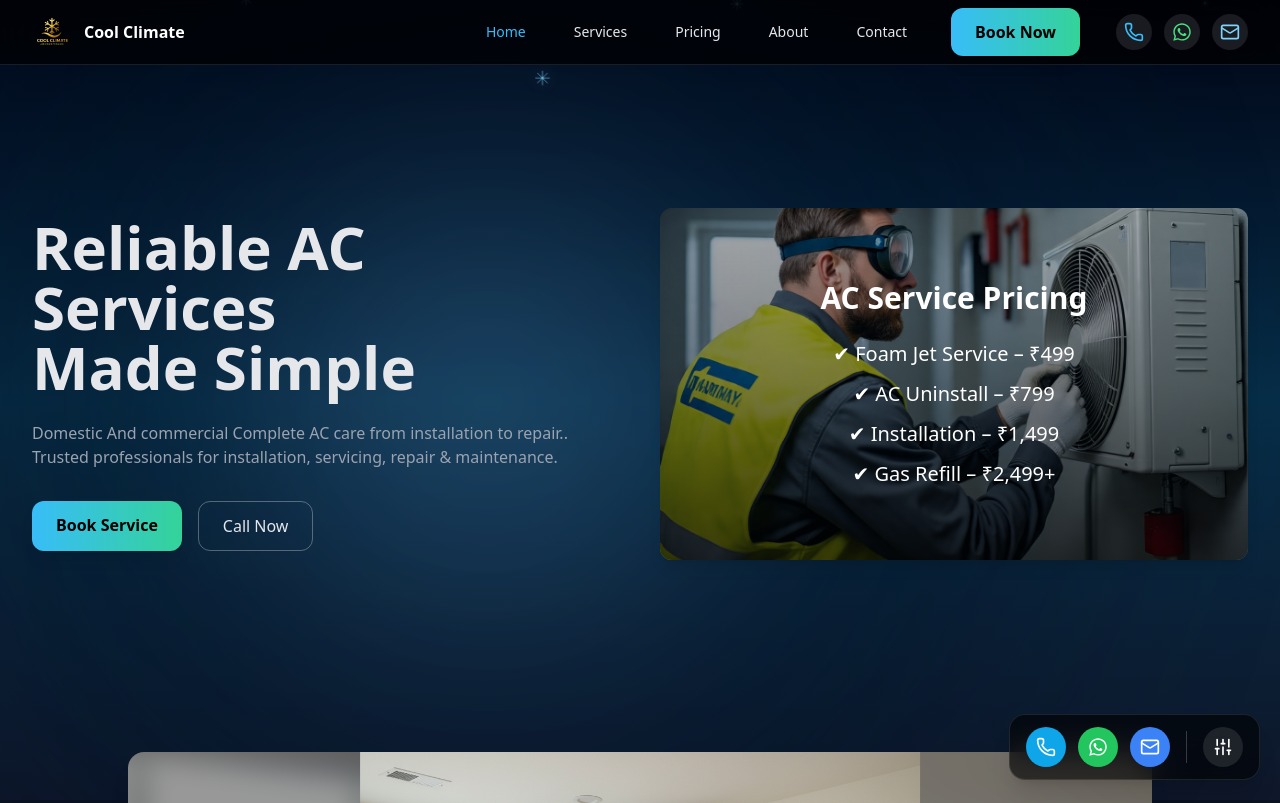
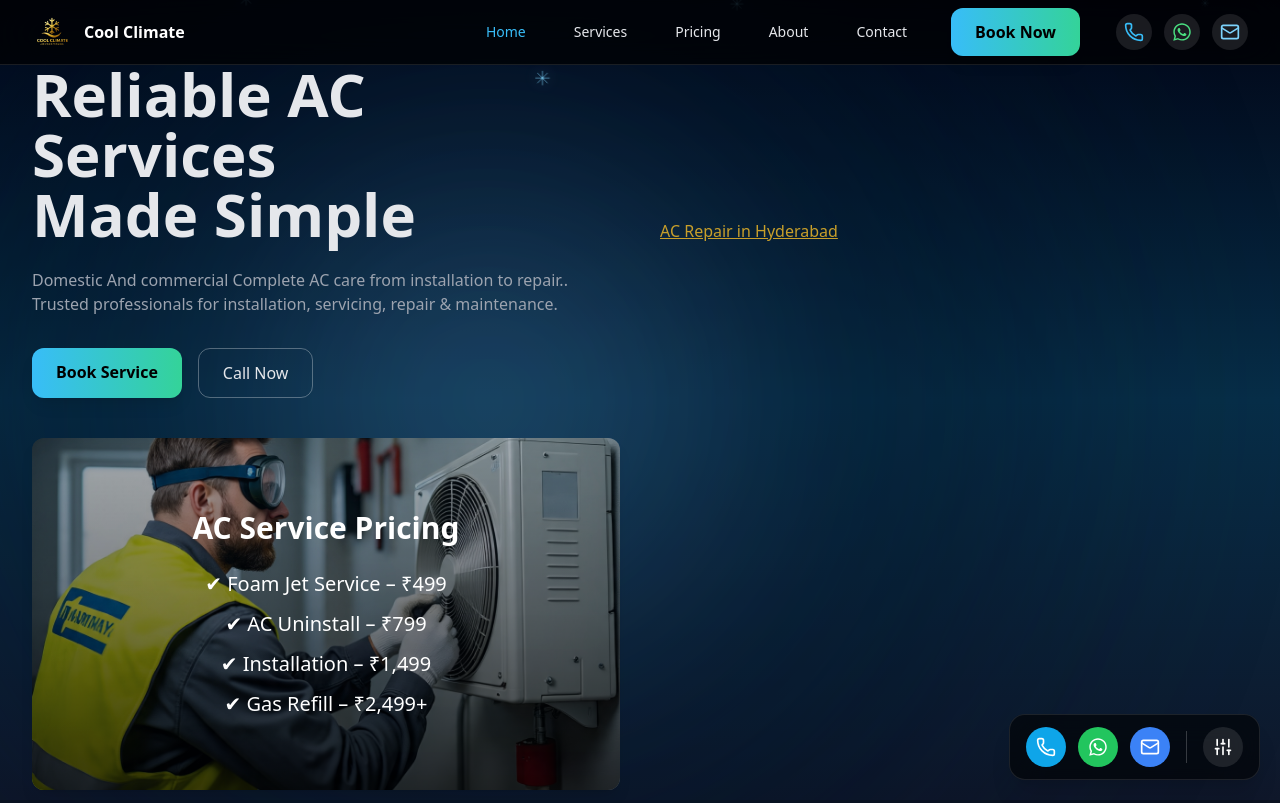
Before and after one commit to jacksyswain/Cool-Climate-Air-Conditioning, a React (Vite) app: page / in a window 1280 px wide. Shown: the top 803 px of the page. Built offline with nearby package versions, Linux system fonts and the light colour scheme.

Commit message:
new auth logic added

```diff
--- a/src/pages/ACRepairHyderabad.jsx
+++ b/src/pages/ACRepairHyderabad.jsx
@@ -1,3 +1,4 @@
+import React from "react"
 import { Helmet } from "react-helmet-async"
 import { Link } from "react-router-dom"
 
--- a/src/pages/Home.jsx
+++ b/src/pages/Home.jsx
@@ -224,7 +224,12 @@ const prevPrice = () => {
               </a>
             </div>
           </div>
-
+          <Link
+            to="/ac-repair-hyderabad"
+            className="text-[#C89F2A] underline"
+          >
+            AC Repair in Hyderabad
+          </Link>
           {/* PRICING CARD */}
           <div className="relative h-80 md:h-[22rem] rounded-xl overflow-hidden shadow-lg">
             <div
```
Lines whose indentation alone changed are shown as unchanged.
